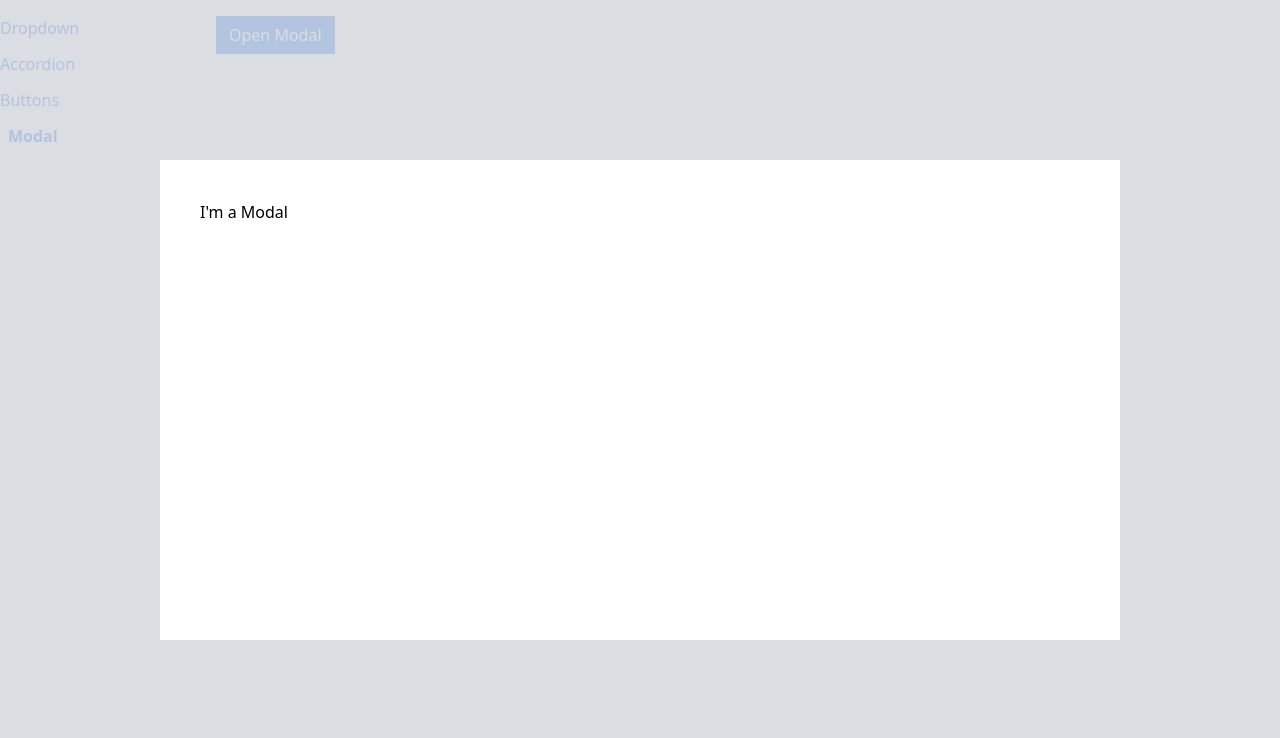
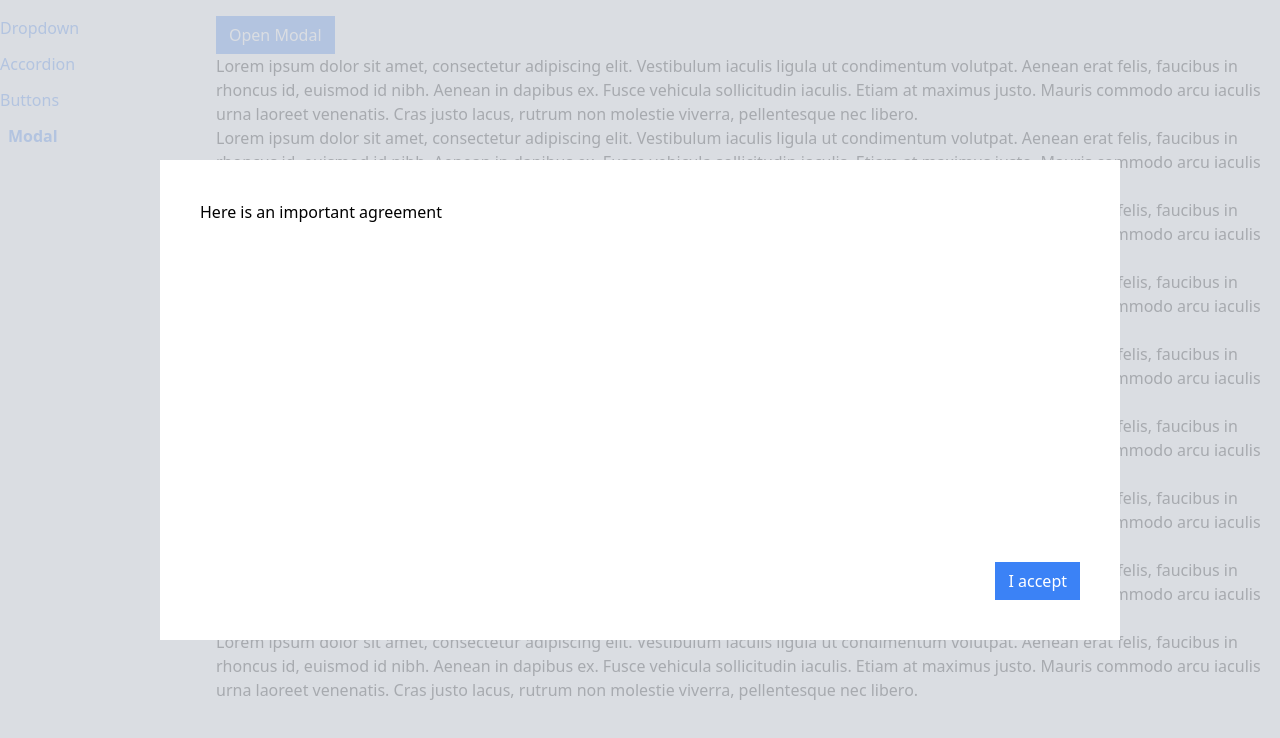
Before and after one commit to TruSigns/react_reux_comps, a React (Create React App) app: page /modal in a window 1280 px wide. Both pictures are taken after a click on the button "Open Modal". Shown: the top 738 px of the page. Built offline with nearby package versions, Linux system fonts and the light colour scheme.

Commit message:
updated the modal page to open and close the popup

```diff
--- a/src/components/Modal.js
+++ b/src/components/Modal.js
@@ -1,13 +1,24 @@
 import ReactDom from "react-dom";
 
-function Modal() {
+function Modal({ onClose, children, actionBar }) {
   return ReactDom.createPortal(
     <div>
       {/* gray background */}
-      <div className="absolute inset-0 bg-gray-300 opacity-80"></div>
-      <div className="absolute inset-40 p-10 bg-white">I'm a Modal</div>
+      <div
+        onClick={onClose}
+        className="absolute inset-0 bg-gray-300 opacity-80"
+      ></div>
+      <div className="absolute inset-40 p-10 bg-white">
+        <div className="flex flex-col justify-between h-full">
+          {children}
+          <div className="flex justify-end">
+          {actionBar}
+          </div>
+
+        </div>
+      </div>
     </div>,
-    document.querySelector('.modal-container')
+    document.querySelector(".modal-container")
   );
 }
 
--- a/src/pages/ModalPage.js
+++ b/src/pages/ModalPage.js
@@ -5,16 +5,51 @@ import { useState } from "react";
 
 function ModalPage() {
   const [showModal, setShowModal] = useState(false);
+
+
   const handleClick = () => {
     setShowModal(true);
   };
+
+  const handleClose = () => {
+    setShowModal(false)
+  }
+  const actionBar = <div>
+    <Button primary onClick={handleClose}>I accept</Button>
+  </div>
+
+  const modal = <Modal onClose={handleClose} actionBar={actionBar}>
+    <p>Here is an important agreement</p>
+  </Modal>
+
+
 
   return (
     <div className="relative">
       <Button primary onClick={handleClick}>Open Modal</Button>
 
-      {showModal && <Modal />}
+      {showModal && modal}
+
+      <p>
+Lorem ipsum dolor sit amet, consectetur adipiscing elit. Vestibulum iaculis ligula ut condimentum volutpat. Aenean erat felis, faucibus in rhoncus id, euismod id nibh. Aenean in dapibus ex. Fusce vehicula sollicitudin iaculis. Etiam at maximus justo. Mauris commodo arcu iaculis urna laoreet venenatis. Cras justo lacus, rutrum non molestie viverra, pellentesque nec libero. </p>
+      <p>
+Lorem ipsum dolor sit amet, consectetur adipiscing elit. Vestibulum iaculis ligula ut condimentum volutpat. Aenean erat felis, faucibus in rhoncus id, euismod id nibh. Aenean in dapibus ex. Fusce vehicula sollicitudin iaculis. Etiam at maximus justo. Mauris commodo arcu iaculis urna laoreet venenatis. Cras justo lacus, rutrum non molestie viverra, pellentesque nec libero. </p>
+      <p>
+Lorem ipsum dolor sit amet, consectetur adipiscing elit. Vestibulum iaculis ligula ut condimentum volutpat. Aenean erat felis, faucibus in rhoncus id, euismod id nibh. Aenean in dapibus ex. Fusce vehicula sollicitudin iaculis. Etiam at maximus justo. Mauris commodo arcu iaculis urna laoreet venenatis. Cras justo lacus, rutrum non molestie viverra, pellentesque nec libero. </p>
+      <p>
+Lorem ipsum dolor sit amet, consectetur adipiscing elit. Vestibulum iaculis ligula ut condimentum volutpat. Aenean erat felis, faucibus in rhoncus id, euismod id nibh. Aenean in dapibus ex. Fusce vehicula sollicitudin iaculis. Etiam at maximus justo. Mauris commodo arcu iaculis urna laoreet venenatis. Cras justo lacus, rutrum non molestie viverra, pellentesque nec libero. </p>
+      <p>
+Lorem ipsum dolor sit amet, consectetur adipiscing elit. Vestibulum iaculis ligula ut condimentum volutpat. Aenean erat felis, faucibus in rhoncus id, euismod id nibh. Aenean in dapibus ex. Fusce vehicula sollicitudin iaculis. Etiam at maximus justo. Mauris commodo arcu iaculis urna laoreet venenatis. Cras justo lacus, rutrum non molestie viverra, pellentesque nec libero. </p>
+      <p>
+Lorem ipsum dolor sit amet, consectetur adipiscing elit. Vestibulum iaculis ligula ut condimentum volutpat. Aenean erat felis, faucibus in rhoncus id, euismod id nibh. Aenean in dapibus ex. Fusce vehicula sollicitudin iaculis. Etiam at maximus justo. Mauris commodo arcu iaculis urna laoreet venenatis. Cras justo lacus, rutrum non molestie viverra, pellentesque nec libero. </p>
+      <p>
+Lorem ipsum dolor sit amet, consectetur adipiscing elit. Vestibulum iaculis ligula ut condimentum volutpat. Aenean erat felis, faucibus in rhoncus id, euismod id nibh. Aenean in dapibus ex. Fusce vehicula sollicitudin iaculis. Etiam at maximus justo. Mauris commodo arcu iaculis urna laoreet venenatis. Cras justo lacus, rutrum non molestie viverra, pellentesque nec libero. </p>
+      <p>
+Lorem ipsum dolor sit amet, consectetur adipiscing elit. Vestibulum iaculis ligula ut condimentum volutpat. Aenean erat felis, faucibus in rhoncus id, euismod id nibh. Aenean in dapibus ex. Fusce vehicula sollicitudin iaculis. Etiam at maximus justo. Mauris commodo arcu iaculis urna laoreet venenatis. Cras justo lacus, rutrum non molestie viverra, pellentesque nec libero. </p>
+      <p>
+Lorem ipsum dolor sit amet, consectetur adipiscing elit. Vestibulum iaculis ligula ut condimentum volutpat. Aenean erat felis, faucibus in rhoncus id, euismod id nibh. Aenean in dapibus ex. Fusce vehicula sollicitudin iaculis. Etiam at maximus justo. Mauris commodo arcu iaculis urna laoreet venenatis. Cras justo lacus, rutrum non molestie viverra, pellentesque nec libero. </p>
     </div>
+
   );
 }
 
```
